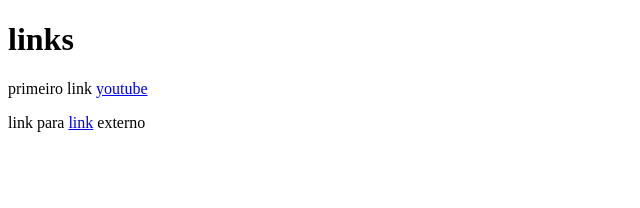
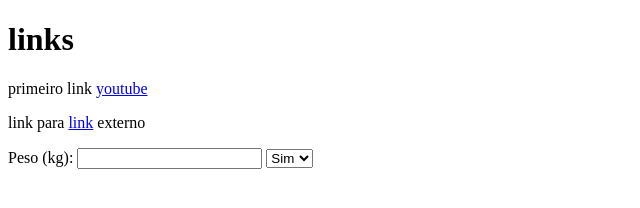
Before and after one commit to SrNescau02/ex005, a plain HTML site: page index.html in a window 1280 px wide. Shown: the whole page, without its empty margins (0-640 px from the left). Drawn offline with Linux system fonts and the light colour scheme.

Commit message:
bbbbbbbbbb

```diff
--- a/index.html
+++ b/index.html
@@ -12,7 +12,12 @@
 <p> primeiro link <a href="https://www.youtube.com/" target="_blank">youtube</a></p>
 
 <p> link para <a href="pagina2.html">link</a> externo </p>
-
+<label for="peso">Peso (kg):</label>
+            <input type="number" id="peso" required>
+            <select id="atividadeAnterior" required>
+                <option value="sim">Sim</option>
+                <option value="nao">Não</option>
+            </select>
 
 
 </body>
```
